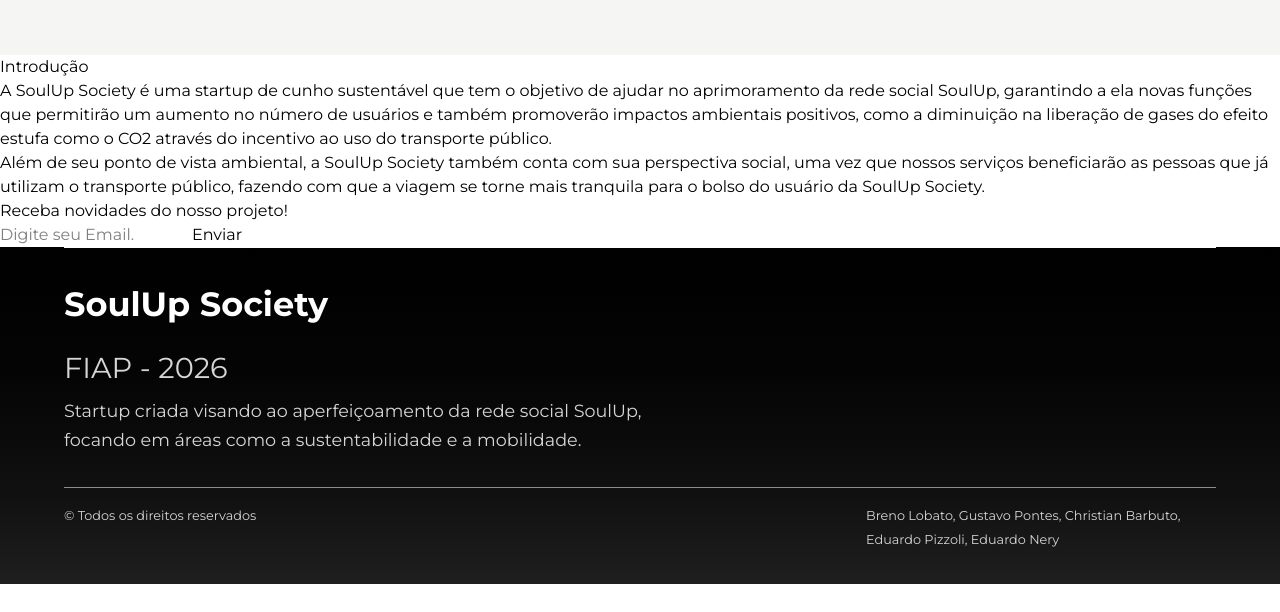
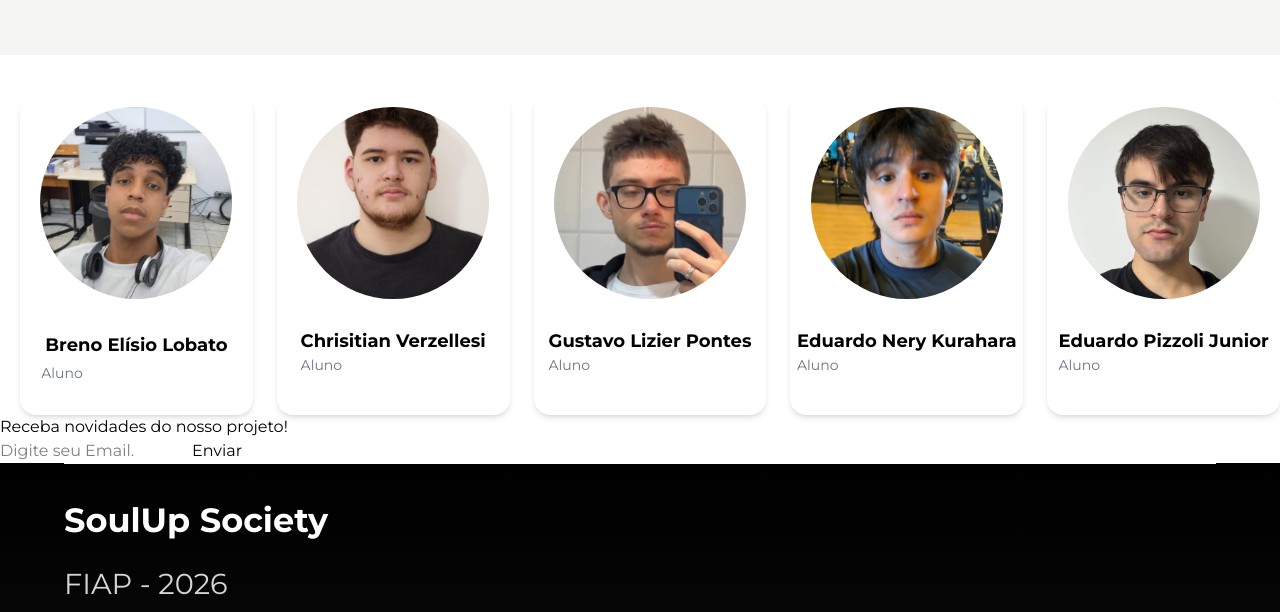
Before and after one commit to SoulUp-Society-Trabalhos/1--Challenge-2--semestre, a React (Vite) app in the folder soulup-society/: page /integrantes in a window 1280 px wide. Shown: the part 779-1391 px from the top of the page. Before the commit the page ends 1363 px from the top, so only its background shows below. Built offline with nearby package versions, Linux system fonts and the light colour scheme.

Commit message:
feat : adicionando o conteúdo das páginas Sobre e Integrantes.

```diff
--- a/soulup-society/src/routes/Contatos/index.tsx
+++ b/soulup-society/src/routes/Contatos/index.tsx
@@ -9,7 +9,7 @@
 
           <div className="text-2xl">
             <p>
-              Aqui você conseguirá entrar em contato com a gente..
+              Aqui você conseguirá entrar em contato com a gente!
             </p>
           </div>
         </div>
--- a/soulup-society/src/routes/Home/index.tsx
+++ b/soulup-society/src/routes/Home/index.tsx
@@ -113,7 +113,7 @@
               Criada em Abril de 2026, a SoulUp Society é uma startup focada em
               aprimorar a rede social SoulUp. Realizamos e construímos nossos
               projetos mirando a implementação de novas funcionalidades no
-              aplicativo, também beneficiando o meio-ambiente e facilitando a
+              aplicativo, também beneficiando o meio ambiente e facilitando a
               rotina dos usuários da plataforma.
             </p>
             <Link to="/sobre" className="">
@@ -158,6 +158,9 @@
                 passagens no transporte público ou da conta de luz.
               </p>
             </div>
+            <Link to="/faq" className="">
+              Ver mais...
+            </Link>
           </div>
         </div>
 
@@ -165,7 +168,7 @@
           <h2 className="text-3xl text-center font-bold">Contatos</h2>
           <div className="mt-10! ml-5!">
             <section className="newsletter">
-              <h2>Receba novidades do nosso projeto!</h2>
+              <h2 className="">Receba novidades do nosso projeto!</h2>
               <dialog id="modal">
                 <button aria-label="Fechar a Janela" id="btnFecharModal">
                   X
--- a/soulup-society/src/routes/Integrantes/index.tsx
+++ b/soulup-society/src/routes/Integrantes/index.tsx
@@ -15,28 +15,65 @@
         </div>
       </section>
 
-      <section className="introducao">
-        <div className="introducao__content">
-          <h2 className="introducao__title">Introdução</h2>
-
-          <p className="introducao__paragraph">
-            A SoulUp Society é uma startup de cunho sustentável que tem o
-            objetivo de ajudar no aprimoramento da rede social SoulUp,
-            garantindo a ela novas funções que permitirão um aumento no número
-            de usuários e também promoverão impactos ambientais positivos, como
-            a diminuição na liberação de gases do efeito estufa como o CO2
-            através do incentivo ao uso do transporte público.
-          </p>
-
-          <p className="introducao__paragraph">
-            Além de seu ponto de vista ambiental, a SoulUp Society também conta
-            com sua perspectiva social, uma vez que nossos serviços beneficiarão
-            as pessoas que já utilizam o transporte público, fazendo com que a
-            viagem se torne mais tranquila para o bolso do usuário da SoulUp
-            Society.
-          </p>
-        </div>
-      </section>
+      <div className="mt-10! ml-5! h-80 grid grid-cols-1 gap-6 sm:grid-cols-2 lg:grid-cols-6 xl:grid-cols-5">
+          <div className="flex flex-col items-center overflow-hidden rounded-2xl bg-white shadow-md transition duration-300 hover:-translate-y-2 hover:shadow-xl">
+              <img
+                src="/img/foto-breno.jpg"
+                alt=""
+                className=" mx-auto w-48 h-48 object-cover rounded-full m-3!"
+              />
+              <div className="mt-4!">
+                <h3 className="text-lg font-bold p-1!">Breno Elísio Lobato</h3>
+                <p className="mt-1 text-sm text-gray-500">Aluno</p>
+              </div>
+            </div>
+            <div className="flex flex-col items-center overflow-hidden rounded-2xl bg-white shadow-md transition duration-300 hover:-translate-y-2 hover:shadow-xl">
+              <img
+                src="public\img\foto-christian.png"
+                alt=""
+                className="w-48 h-48 object-cover rounded-full m-3!"
+              />
+              <div className="mt-4!">
+                <h3 className="text-lg font-bold">
+                  Chrisitian Verzellesi
+                </h3>
+                <p className="mt-1 text-sm text-gray-500 ">Aluno</p>
+              </div>
+            </div>
+            <div className="flex flex-col items-center overflow-hidden rounded-2xl bg-white shadow-md transition duration-300 hover:-translate-y-2 hover:shadow-xl">
+              <img
+                src="public\img\foto-gustavo.png"
+                alt=""
+                className="w-48 h-48 object-cover rounded-full m-3!"
+              />
+              <div className="mt-4!">
+                <h3 className="text-lg font-bold">Gustavo Lizier Pontes</h3>
+                <p className="mt-1 text-sm text-gray-500">Aluno</p>
+              </div>
+            </div>
+            <div className="flex flex-col items-center overflow-hidden rounded-2xl bg-white shadow-md transition duration-300 hover:-translate-y-2 hover:shadow-xl">
+              <img
+                src="public\img\foto-eduardo.png"
+                alt=""
+                className="w-48 h-48 object-cover rounded-full m-3!"
+              />
+              <div className="mt-4!">
+                <h3 className="text-lg font-bold ">Eduardo Nery Kurahara</h3>
+                <p className="mt-1 text-sm text-gray-500 ">Aluno</p>
+              </div>
+            </div>
+            <div className="flex flex-col items-center overflow-hidden rounded-2xl bg-white shadow-md transition duration-300 hover:-translate-y-2 hover:shadow-xl">
+              <img
+                src="public\img\foto-eduardop.jpg"
+                alt=""
+                className="w-48 h-48 object-cover rounded-full m-3!"
+              />
+              <div className="mt-4!">
+                <h3 className="text-lg font-bold">Eduardo Pizzoli Junior</h3>
+                <p className="mt-1 text-sm text-gray-500">Aluno</p>
+              </div>
+          </div>
+      </div>
       <section className="newsletter">
         <h2>Receba novidades do nosso projeto!</h2>
         <dialog id="modal">
--- a/soulup-society/src/routes/Sobre/index.tsx
+++ b/soulup-society/src/routes/Sobre/index.tsx
@@ -9,34 +9,32 @@
 
           <div className="text-2xl">
             <p>
-              Aqui você conhecerá um pouco sobre os membros, trajetória e ideias da nossa equipe.
+              Aqui você conhecerá um pouco mais sobre nós, nossa história e ideias.
             </p>
           </div>
         </div>
       </section>
 
-      <section className="introducao">
-        <div className="introducao__content">
-          <h2 className="introducao__title">Introdução</h2>
+      <section className="sobre">
+        <div className="mt-10! ml-5!">
+            <p className="text-2xl ">Sobre nós!</p>
+            <p className="text-base mb-1.5! mt-1.5!">
+              Criada em Abril de 2026, a SoulUp Society é uma startup focada em
+              aprimorar a rede social SoulUp. Realizamos e construímos nossos
+              projetos mirando a implementação de novas funcionalidades no
+              aplicativo, também beneficiando o meio ambiente e facilitando a
+              rotina dos usuários da plataforma.
+            </p>
+            <p className="text-base mb-1.5! mt-1.5!">
+              Atualmente, nossos projetos estão centrados em questões de mobilidade, tendo como objetivo a conexão do sistema de pontos da SoulUp com os sistemas do transporte público. Além disso, também trabalhamos na adição de um sistema de missões para o aplicativo, para que os usuários consigam usufruir de uma experiência mais divertida e gratificante durante a utilização da plataforma.
+            </p>
+            <p className="text-base mb-1.5! mt-1.5!">
+              A SoulUp Society também possui ideais sustentáveis. Nossos projetos, além de gerarem uma economia para os usuários, também incentivam o uso do tarnsporte público, visando principalmente à diminuição das emissões de dióxido de carbono na atmosfera e desacelerando o efeito estufa. Acreditamos que o meio ambiente é uma parte essencial de nossa vida, portanto precisamos cuidar bem dele.
+            </p>
+        </div>
 
-          <p className="introducao__paragraph">
-            A SoulUp Society é uma startup de cunho sustentável que tem o
-            objetivo de ajudar no aprimoramento da rede social SoulUp,
-            garantindo a ela novas funções que permitirão um aumento no número
-            de usuários e também promoverão impactos ambientais positivos, como
-            a diminuição na liberação de gases do efeito estufa como o CO2
-            através do incentivo ao uso do transporte público.
-          </p>
+      </section>
 
-          <p className="introducao__paragraph">
-            Além de seu ponto de vista ambiental, a SoulUp Society também conta
-            com sua perspectiva social, uma vez que nossos serviços beneficiarão
-            as pessoas que já utilizam o transporte público, fazendo com que a
-            viagem se torne mais tranquila para o bolso do usuário da SoulUp
-            Society.
-          </p>
-        </div>
-      </section>
       <section className="newsletter">
         <h2>Receba novidades do nosso projeto!</h2>
         <dialog id="modal">
```
